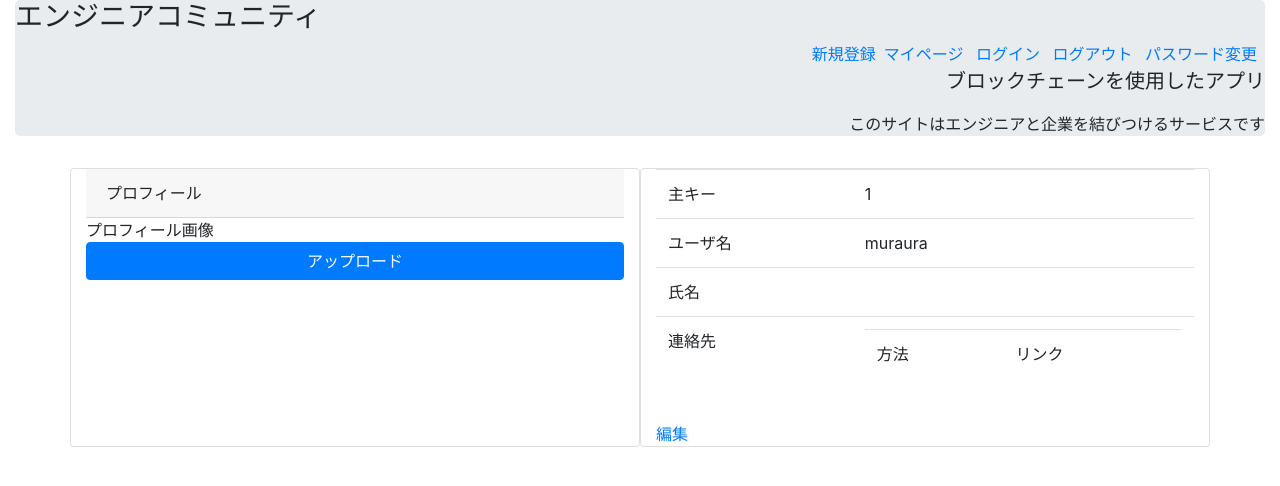
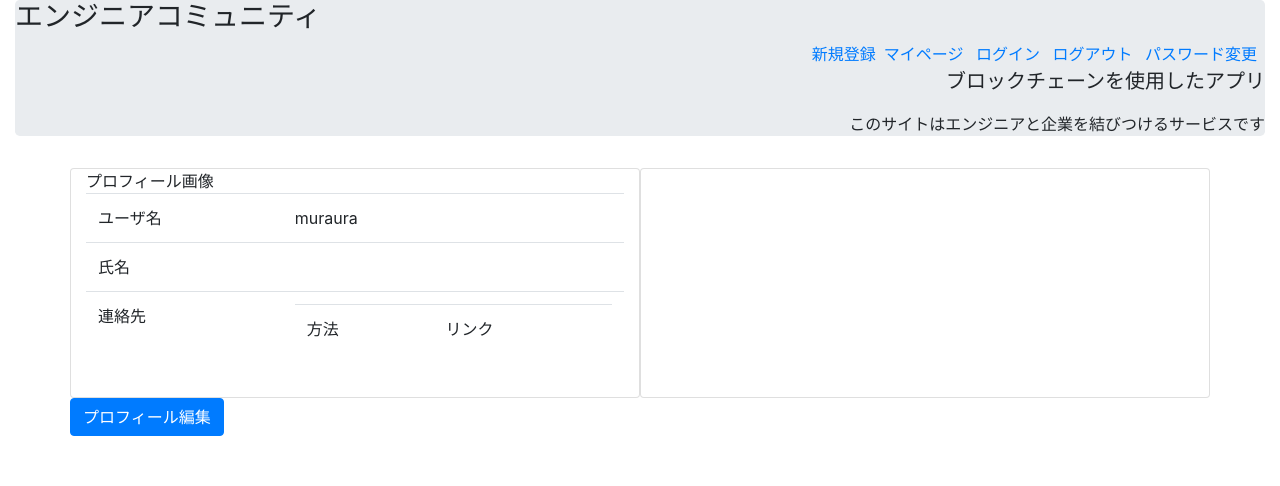
Before and after one commit to ClutchMura/balkeeg, a Django app: page /mypage/ in a window 1280 px wide. Shown: the top 486 px of the page. Run offline with Django 3.2, Linux system fonts and the light colour scheme; a user stored in the database is signed in; data comes from the database, SQL or seed files in the repository; some libraries are stand-ins or nearby versions.

Commit message:
view complete_2

```diff
--- a/templates/mypage.html
+++ b/templates/mypage.html
@@ -1,57 +1,25 @@
-{% extends 'base.html' %}
+{% extends 'base_profile.html' %}
 {% load staticfiles %}
 
-{% block content %}
-<div class="container">
-  <div class="row">
-    <!-- プロフィール画像 -->
-    <div class="card col-xs-12 col-sm-6">
-      <div class="card-header">
-        <p1>プロフィール</p1>
-      </div>
-      プロフィール画像
-      <button type="button1" class="btn btn-primary">アップロード</button>
-    </div>
-    <!-- プロフィールブロック -->
-    <div class="card col-xs-12 col-sm-6">
-      <table class="table">
-        <tr>
-          <td>主キー</td>
-          <td>{{ user.id }}</td>
-        </tr>
-        <tr>
-          <td>ユーザ名</td>
-          <td>{{ user.username }}</td>
-        </tr>
-        <tr>
-          <td>氏名</td>
-          <td>{{ user.first_name }} {{ user.last_name }}</td>
-        </tr>
-        <tr>
-          <td>連絡先</td>
-          <td>
-          <table class="table">
-            <tr>
-              <td>方法</td>
-              <td>リンク</td>
-            </tr>
-            <tr>
-              {% for list in Contact_list %}
-                <td>{{ list.contact_type }}</td>
-                <td>{{ list.contact_link }}</td>
-              {% endfor %}
-            </tr>
-          </table>
-        </tr>
-    </table>
+{% block username %}
+  {{ user.username }}
+{% endblock %}
 
-<a href="{% url 'user_auth:updateprofile' user.id %}" >
-      編集
-</a>
+{% block first_name %}
+  {{ user.first_name }}
+{% endblock %}
 
-  <!--<button type="button1" class="btn btn-primary float-right" >編集</button> -->
-  </div>
-</div><!-- /.container -->
+{% block last_name %}
+  {{ user.last_name }}
+{% endblock %}
 
+{% block profile %}
+  {{ user.profile }}
+{% endblock %}
 
+{% block  Contact_list %}
+  {% for list in Contact_list %}
+    <td>{{ list.contact_type }}</td>
+    <td>{{ list.contact_link }}</td>
+  {% endfor %}
 {% endblock %}
--- a/user_auth/models.py
+++ b/user_auth/models.py
@@ -11,11 +11,14 @@
     class Meta:
         db_table = 'custom_user'
 
+    #ユーザ基本情報
     username = models.CharField(max_length=10,unique=True)
-    # username = models.CharField(max_length=10,unique=True)
-    email = models.EmailField(unique=False)
+    email = models.EmailField(unique=False, blank=True)
     first_name = models.CharField(max_length=30, blank=True)
     last_name = models.CharField(max_length=150, blank=True)
+
+    #ユーザプロフィール詳細
+    profile = models.CharField(max_length=10000, blank=True)
 
     USERNAME_FIELD = 'username'
     REQUIRED_FIELDS = ['email']
```
